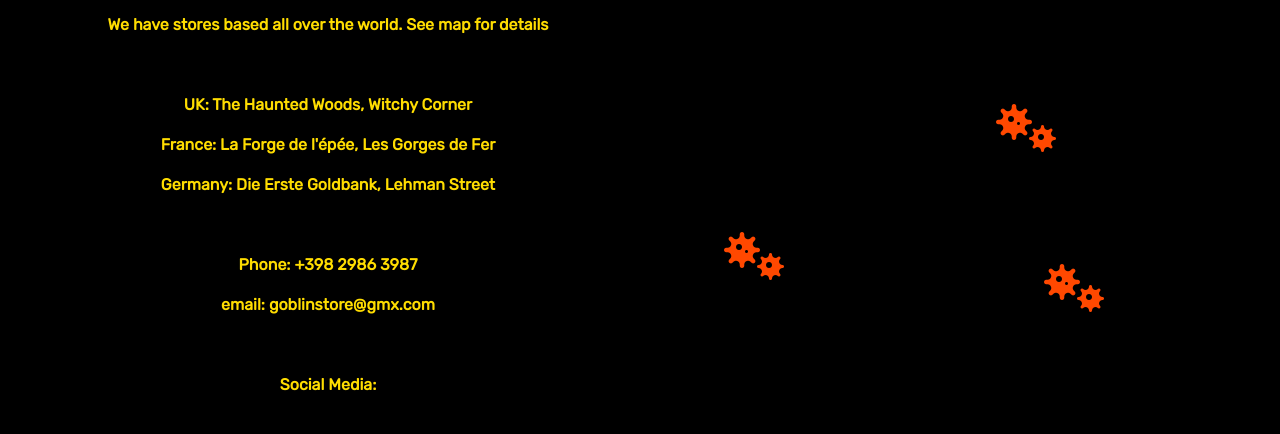
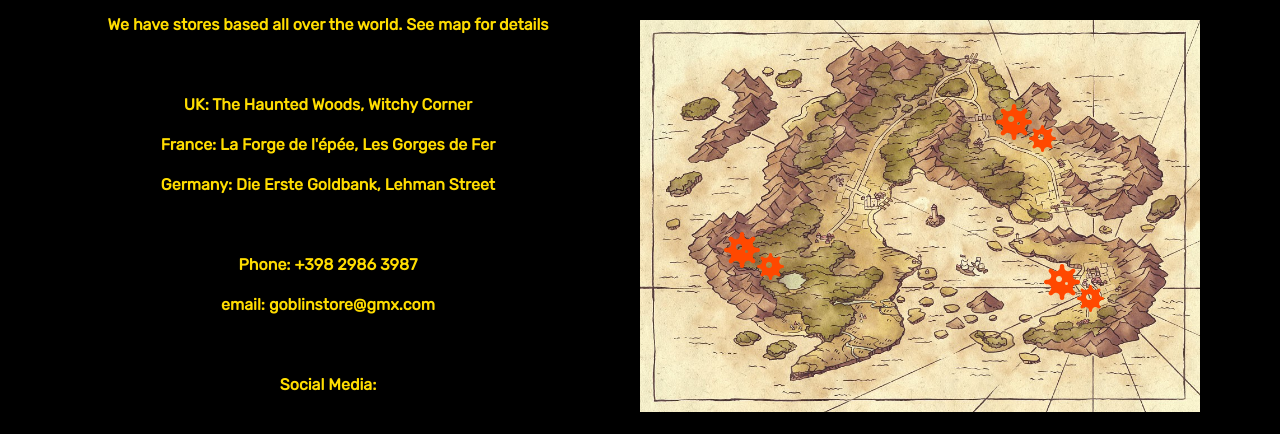
Before and after one commit to MichaelGreatorex/GoblinStore, a plain HTML site: page locations.html in a window 1280 px wide. Shown: the part 312-746 px from the top of the page. Drawn offline with nearby package versions, Linux system fonts and the light colour scheme; a web font is replaced by a local one.

Commit message:
further file revisions

```diff
--- a/styles.css
+++ b/styles.css
@@ -337,7 +337,7 @@ h1 {
 .map__img__container {
     width: 35rem;
     height: 24.5rem;
-    background-image: url(/images/map.jpg);
+    background-image: url(map.jpg);
     background-size: contain;
 }
 
```
